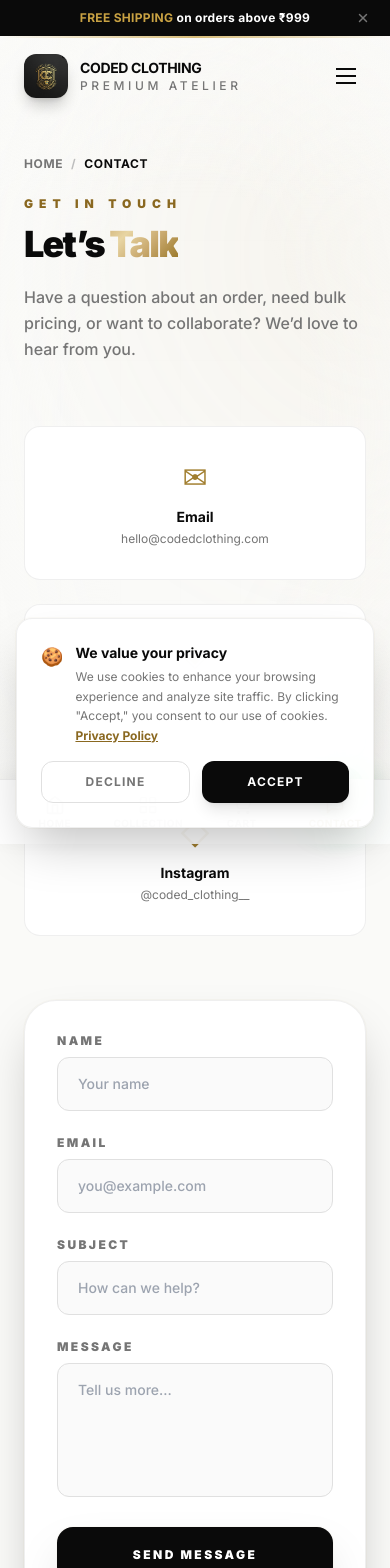
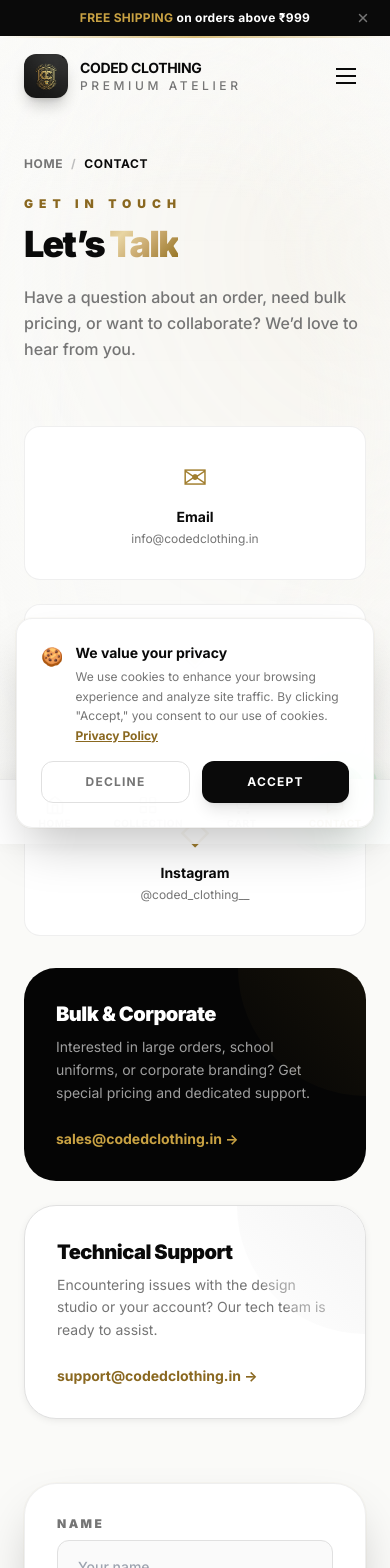
Before and after one commit to mdshoaibumer/CodedClothing, a React (Vite) app: page /contact in a window 390 px wide. Shown: the top 1568 px of the page. Built offline with nearby package versions, Linux system fonts and the light colour scheme; a web font is replaced by a local one.

Commit message:
chore: update contact emails to official @codedclothing.in domain and add specialized contact sections

```diff
--- a/src/components/layout/Footer.jsx
+++ b/src/components/layout/Footer.jsx
@@ -66,7 +66,7 @@
             required
             value={email}
             onChange={(e) => setEmail(e.target.value)}
-            placeholder="you@example.com"
+            placeholder="info@codedclothing.in"
             className="flex-1 md:w-64 px-4 py-3 rounded-xl border border-obsidian-100 bg-obsidian-50/50 text-sm font-medium text-obsidian-900 focus:outline-none focus:ring-2 focus:ring-gold-500/50 focus:border-gold-400 transition-all"
             aria-label="Email for newsletter"
           />
--- a/src/features/product/ProductDetail.jsx
+++ b/src/features/product/ProductDetail.jsx
@@ -51,7 +51,7 @@
       navigator.clipboard.writeText(text).then(() => {
         addToast('Order details copied to clipboard! Share via WhatsApp or email to complete your order.', 'success', 6000);
       }).catch(() => {
-        addToast('WhatsApp ordering is currently unavailable. Please email hello@codedclothing.com', 'error', 5000);
+        addToast('WhatsApp ordering is currently unavailable. Please email sales@codedclothing.in', 'error', 5000);
       });
       setIsOrderOpen(false);
       return;
--- a/src/pages/AboutPage.jsx
+++ b/src/pages/AboutPage.jsx
@@ -154,6 +154,28 @@
           Explore Collection →
         </Link>
       </motion.section>
+
+      {/* Careers / HR Section */}
+      <motion.section
+        initial={{ opacity: 0, y: 30 }}
+        whileInView={{ opacity: 1, y: 0 }}
+        viewport={{ once: true }}
+        transition={{ duration: 0.8, ease: EASE_LUXURY }}
+        className="mt-24 p-10 rounded-[2rem] bg-white border border-obsidian-100/50 shadow-soft text-center"
+      >
+        <span className="text-xs font-black text-gold-600 uppercase tracking-[0.5em] block mb-4">Join the Atelier</span>
+        <h2 className="text-3xl font-black text-obsidian-900 tracking-tighter mb-4">Careers at Coded Clothing</h2>
+        <p className="text-sm text-obsidian-400 mb-8 max-w-lg mx-auto leading-relaxed font-medium">
+          We&rsquo;re always looking for passionate designers, engineers, and craftspeople.
+          If you want to help us redefine premium apparel, send your portfolio to:
+        </p>
+        <a
+          href="mailto:hr@codedclothing.in"
+          className="text-lg font-black gradient-text-gold hover:opacity-80 transition-opacity"
+        >
+          hr@codedclothing.in
+        </a>
+      </motion.section>
     </motion.div>
   );
 }
--- a/src/pages/CartPage.jsx
+++ b/src/pages/CartPage.jsx
@@ -34,7 +34,7 @@
       navigator.clipboard.writeText(message).then(() => {
         addToast('Order details copied to clipboard! Share via WhatsApp or email to complete your order.', 'success', 6000);
       }).catch(() => {
-        addToast('WhatsApp ordering is currently unavailable. Please email hello@codedclothing.com', 'error', 5000);
+        addToast('WhatsApp ordering is currently unavailable. Please email sales@codedclothing.in', 'error', 5000);
       });
       return;
     }
--- a/src/pages/CollectionPage.jsx
+++ b/src/pages/CollectionPage.jsx
@@ -328,7 +328,7 @@
                 required
                 value={email}
                 onChange={(e) => setEmail(e.target.value)}
-                placeholder="your@email.com"
+                placeholder="info@codedclothing.in"
                 className="flex-1 px-5 py-4 rounded-xl border border-obsidian-100 bg-white text-sm font-medium text-obsidian-900 focus:outline-none focus:ring-2 focus:ring-gold-500/50 focus:border-gold-400 transition-all"
                 aria-label="Email address"
               />
--- a/src/pages/ContactPage.jsx
+++ b/src/pages/ContactPage.jsx
@@ -9,7 +9,7 @@
 const EASE_LUXURY = [0.16, 1, 0.3, 1];
 
 const CONTACT_METHODS = [
-  { icon: '✉', label: 'Email', value: 'hello@codedclothing.com', href: 'mailto:hello@codedclothing.com' },
+  { icon: '✉', label: 'Email', value: 'info@codedclothing.in', href: 'mailto:info@codedclothing.in' },
   { icon: '◈', label: 'WhatsApp', value: 'Chat with us', href: `https://wa.me/${import.meta.env.VITE_WHATSAPP_NUMBER || ''}` },
   { icon: '◇', label: 'Instagram', value: '@coded_clothing__', href: 'https://www.instagram.com/coded_clothing__?igsh=MTYxeHl1b2thYXYzZw==' },
 ];
@@ -63,7 +63,7 @@
         </p>
       </motion.div>
 
-      <div className="grid grid-cols-1 md:grid-cols-3 gap-6 mb-16">
+      <div className="grid grid-cols-1 md:grid-cols-3 gap-6 mb-8">
         {CONTACT_METHODS.map((method, i) => (
           <motion.a
             key={method.label}
@@ -81,6 +81,41 @@
             <p className="text-xs text-obsidian-400">{method.value}</p>
           </motion.a>
         ))}
+      </div>
+
+      {/* Specialized Inquiries */}
+      <div className="grid grid-cols-1 md:grid-cols-2 gap-6 mb-16">
+        <motion.div
+          initial={{ opacity: 0, scale: 0.95 }}
+          whileInView={{ opacity: 1, scale: 1 }}
+          viewport={{ once: true }}
+          className="p-8 rounded-[2rem] bg-obsidian-950 text-white relative overflow-hidden"
+        >
+          <div className="absolute top-0 right-0 w-32 h-32 bg-gradient-to-bl from-gold-500/10 to-transparent rounded-bl-full pointer-events-none" />
+          <h3 className="text-xl font-black mb-2 tracking-tight">Bulk & Corporate</h3>
+          <p className="text-sm text-obsidian-300 mb-6 leading-relaxed">
+            Interested in large orders, school uniforms, or corporate branding? Get special pricing and dedicated support.
+          </p>
+          <a href="mailto:sales@codedclothing.in" className="text-sm font-bold text-gold-400 hover:text-gold-300 transition-colors flex items-center gap-2">
+            sales@codedclothing.in →
+          </a>
+        </motion.div>
+
+        <motion.div
+          initial={{ opacity: 0, scale: 0.95 }}
+          whileInView={{ opacity: 1, scale: 1 }}
+          viewport={{ once: true }}
+          className="p-8 rounded-[2rem] bg-white border border-obsidian-100 shadow-soft relative overflow-hidden"
+        >
+          <div className="absolute top-0 right-0 w-32 h-32 bg-gradient-to-bl from-obsidian-50 to-transparent rounded-bl-full pointer-events-none" />
+          <h3 className="text-xl font-black text-obsidian-900 mb-2 tracking-tight">Technical Support</h3>
+          <p className="text-sm text-obsidian-400 mb-6 leading-relaxed">
+            Encountering issues with the design studio or your account? Our tech team is ready to assist.
+          </p>
+          <a href="mailto:support@codedclothing.in" className="text-sm font-bold text-gold-600 hover:text-gold-700 transition-colors flex items-center gap-2">
+            support@codedclothing.in →
+          </a>
+        </motion.div>
       </div>
 
       {/* Contact Form */}
@@ -123,7 +158,7 @@
                   value={form.email}
                   onChange={(e) => setForm({ ...form, email: e.target.value })}
                   className="w-full px-5 py-4 rounded-xl border border-obsidian-100 bg-obsidian-50/50 text-sm font-medium text-obsidian-900 focus:outline-none focus:ring-2 focus:ring-gold-500/50 focus:border-gold-400 transition-all"
-                  placeholder="you@example.com"
+                  placeholder="info@codedclothing.in"
                 />
               </div>
             </div>
--- a/src/pages/PrivacyPage.jsx
+++ b/src/pages/PrivacyPage.jsx
@@ -44,7 +44,7 @@
 • **Deletion**: Request that we delete your personal data
 • **Opt-out**: Unsubscribe from marketing communications at any time
 
-To exercise any of these rights, contact us at hello@codedclothing.com.`
+To exercise any of these rights, contact us at support@codedclothing.in.`
   },
   {
     title: 'Third-Party Services',
--- a/src/pages/TermsPage.jsx
+++ b/src/pages/TermsPage.jsx
@@ -8,7 +8,7 @@
 const SECTIONS = [
   {
     title: '1. Acceptance of Terms',
-    content: `By accessing and using the Coded Clothing website (codedclothing.com), you agree to be bound by these Terms of Service. If you do not agree, please do not use our services.`
+    content: `By accessing and using the Coded Clothing website (codedclothing.in), you agree to be bound by these Terms of Service. If you do not agree, please do not use our services.`
   },
   {
     title: '2. Products & Pricing',
@@ -51,7 +51,7 @@
   },
   {
     title: '8. Contact',
-    content: `For questions about these terms, contact us at hello@codedclothing.com or reach out via WhatsApp.`
+    content: `For questions about these terms, contact us at support@codedclothing.in or reach out via WhatsApp.`
   },
 ];
 
```
